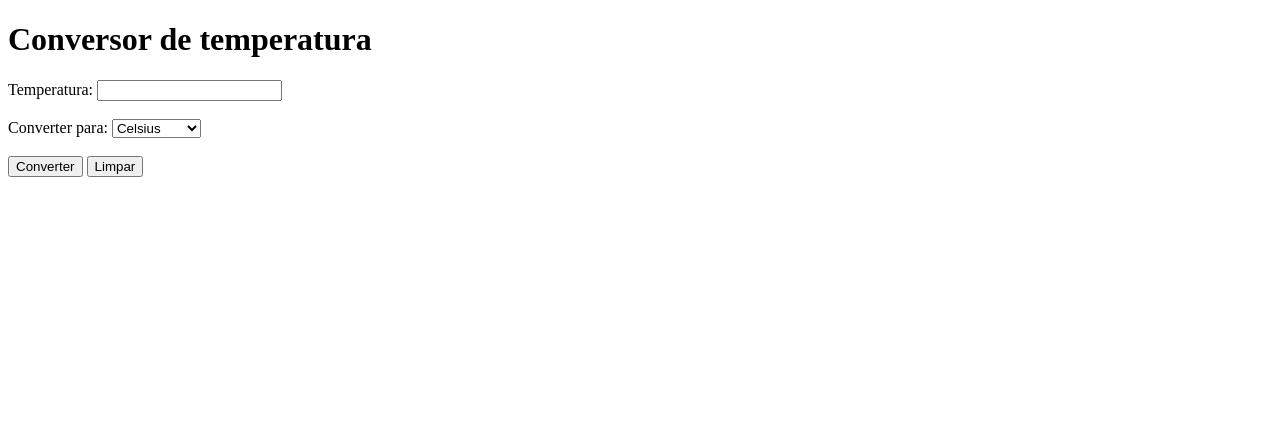
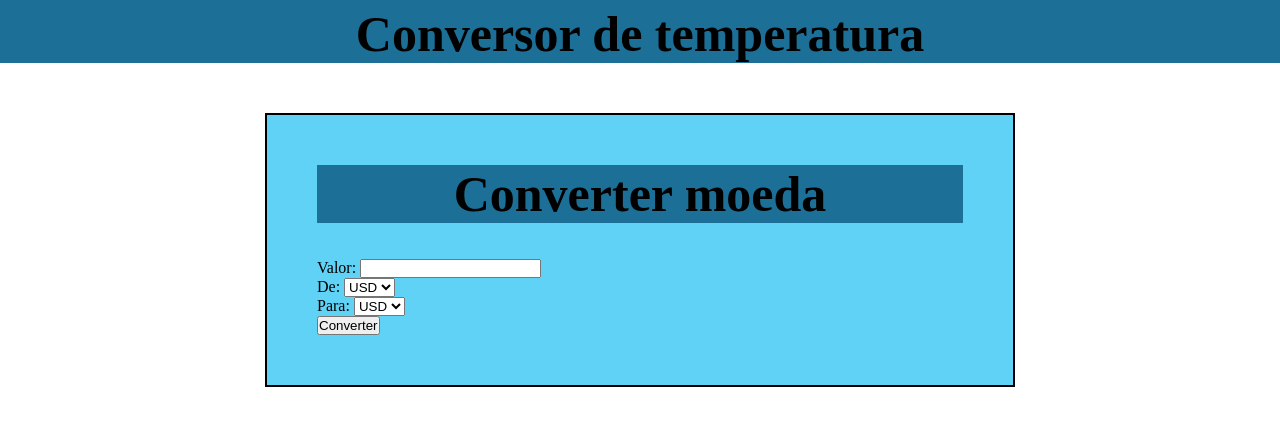
Before and after one commit to Cauasm1/aula2, a PHP site: page /conversordetemperatura.php in a window 1280 px wide. Shown: the top 436 px of the page. Run offline with PHP 8.4, Linux system fonts and the light colour scheme.

Commit message:
Termino dos projetos

```diff
--- a/calculadoraimc.php
+++ b/calculadoraimc.php
@@ -4,12 +4,17 @@
 <head>
     <meta charset="UTF-8">
     <meta name="viewport" content="width=device-width, initial-scale=1.0">
+    <link rel="stylesheet" href="style.css">
+
     <title>Document</title>
 </head>
 
 <body>
 
+    <header>
         <h1>Caculadora IMC</h1>
+    </header>
+    <div class="container">
         <form action="calculadoraimc.php" method="POST">
             <label for="Nome">Nome:</label>
             <input type="text" id="Nome" name="nome" required><br><br>
@@ -51,6 +56,7 @@
             }
             ?>
         </div>
+    </div>
 
 </body>
 
--- a/conversordetemperatura.php
+++ b/conversordetemperatura.php
@@ -4,50 +4,71 @@
 <head>
     <meta charset="UTF-8">
     <meta name="viewport" content="width=device-width, initial-scale=1.0">
-    <title>Document</title>
+    <link rel="stylesheet" href="style.css">
+    <title>Converter moeda</title>
 </head>
 
 <body>
 
-    <h1>Conversor de temperatura</h1>
-    <form action="conversordetemperatura.php" method="POST">
-        <label for="temperatura">Temperatura:</label>
-        <input type="number" id="Temperatura" name="temperatura" step="0.01" required><br><br>
-        <label for="converter">Converter para:</label>
-        <select name="temp">
-            <option name="celsius">Celsius</option>
-            <option name="fahreinheit">Fahreinheit</option>
-        </select><br><br>
-        <input type="submit" value="Converter">
-        <input type="reset" value="Limpar">
-    </form>
-    <div class="Resposta">
+    <header>
+        <h1>Conversor de temperatura</h1>
+    </header>
+
+    <div class="container">
+        <h1>Converter moeda</h1>
+        <br>
+        <br>
+        <form action="conversormoedas.php" method="POST">
+            <label for="valor">Valor:</label>
+            <input type="number" name="valor" id="valor" step="0.01" required>
+            <br>
+            <label for="moeda_origem">De:</label>
+            <select name="moeda_origem" id="moeda_origem">
+                <option value="USD">USD</option>
+                <option value="EUR">EUR</option>
+                <option value="BRL">BRL</option>
+            </select>
+            <br>
+            <label for="moeda_destino">Para:</label>
+            <select name="moeda_destino" id="moeda_destino">
+                <option value="USD">USD</option>
+                <option value="EUR">EUR</option>
+                <option value="BRL">BRL</option>
+            </select>
+            <br>
+            <button type="submit">Converter</button>
+        </form>
+
         <?php
+        if ($_SERVER["REQUEST_METHOD"] == "POST") {
+            $moeda_origem = $_POST['moeda_origem'];
+            $moeda_destino = $_POST['moeda_destino'];
+            $valor = $_POST['valor'];
 
-        if ($_SERVER["REQUEST_METHOD"] == "POST") {
-            if (isset($_POST['temperatura']) && isset($_POST['temp'])) {
-                $temperatura = $_POST['temperatura'];
-                $temp = $_POST['temp'];
-                $celsius = ($temperatura + 9 / 5) + 32;
-                $fahreinheit = ($temperatura - 32) * 5 / 9;
-                if ($temp = $celsius) {
-                    echo "O valor convertido é: $temp<br>";
-                } else if ($temp = $fahreinheit) {
-                    echo "O valor convertido é: $temp<br>";
-                }
-                $erro = (empty($temperatura)) ? "Todos os campos são obrigatórios" : ((!is_numeric($temperatura) || $temperatura <= 0 || $converter <= 0) ? "Por favor, insira valores válidos" : "");
-                if ($erro) {
-                    echo $erro;
-                } else {
-                    echo "O valor convertido é: <br>";
-                }
+            $conversao = [
+                'USD' => ['USD' => 1, 'EUR' => 0.85, 'BRL' => 5.20],
+                'EUR' => ['USD' => 1.18, 'EUR' => 1, 'BRL' => 6.12],
+                'BRL' => ['USD' => 0.19, 'EUR' => 0.16, 'BRL' => 1]
+            ];
+
+            if (isset($conversao[$moeda_origem][$moeda_destino])) {
+                $taxa = $conversao[$moeda_origem][$moeda_destino];
+                $valor_convertido = $valor * $taxa;
+
+                $simbolos = [
+                    'USD' => '$',
+                    'EUR' => '€',
+                    'BRL' => 'R$'
+                ];
+
+                $simbolo = $simbolos[$moeda_destino];
+                echo "<p>Valor convertido: {$simbolo} " . number_format($valor_convertido, 2) . "</p>";
             } else {
-                echo "Formulário não enviado corretamente";
+                echo "<p>Conversão não disponível.</p>";
             }
         }
         ?>
     </div>
-
 </body>
 
 </html>
--- /dev/null
+++ b/style.css
@@ -0,0 +1,108 @@
+* {
+    padding: 0;
+    margin: 0 auto;
+    box-sizing: border-box;
+}
+
+header {
+    background-color: rgb(28, 112, 151);
+    text-align: center;
+    padding-top: 5px;
+    padding-bottom: 0;
+}
+
+h1 {
+    background-color: rgb(28, 112, 151);
+    font-size: 50px;
+}
+
+h2 {
+    background-color: rgb(28, 112, 151);
+    font-size: 20px;
+}
+
+li {
+    list-style: none;
+    text-align: center;
+    padding: 10px;
+}
+
+.button {
+    align-items: center;
+    background-color: initial;
+    background-image: linear-gradient(rgba(14, 100, 150, 0.84), rgba(7, 15, 128, 0.84) 50%);
+    border-radius: 20px;
+    box-shadow: rgba(10, 105, 89, 0.24) 0 2px 2px, rgba(3, 77, 67, 0.671) 0 8px 12px;
+    color: #FFFFFF;
+    cursor: pointer;
+    display: flex;
+    font-family: Quicksand, sans-serif;
+    font-size: 18px;
+    font-weight: 700;
+    justify-content: center;
+    line-height: 16px;
+    margin: 15px;
+    margin-left: 30%;
+    margin-right: 30%;
+    padding: 18px 18px;
+    text-align: center;
+    text-decoration: none;
+    text-shadow: rgba(21, 33, 61, 0.863) 0 0 4px, rgba(29, 37, 83, 0.616) 0 0 12px, rgba(17, 20, 56, 0.6) 1px 1px 4px, rgba(37, 31, 91, 0.32) 4px 4px 16px;
+    user-select: none;
+    -webkit-user-select: none;
+    touch-action: manipulation;
+    vertical-align: baseline;
+}
+
+.button:hover {
+    background-image: linear-gradient(#053e94, #0d1580 50%);
+}
+
+footer {
+    background-color: black;
+    text-align: center;
+    color: white;
+    padding: 35px;
+    margin-top: 50px;
+    font-size: large;
+}
+
+.container {
+    width: 750px;
+    padding: 50px;
+    margin: 50px auto;
+    border: 2px black solid;
+    background-color: rgb(95, 210, 245);
+}
+
+.container h1 {
+    text-align: center;
+}
+
+.usuario {
+    width: 500px;
+    height: 40px;
+    padding: 50px;
+    margin: 50px;
+    border: 1px solid black;
+    background-color: beige;
+}
+
+.informacoes {
+    width: 300px;
+    height: 40px;
+    padding: 50px;
+    margin: 50px auto;
+    border: 1px solid black;
+    background-color: beige;
+}
+
+.container span {
+    font-size: 15pt;
+    font-weight: 900;
+}
+
+table {
+    border-collapse: collapse;
+    background: #FFFFF0;
+}
```
Also changed, not shown: calculadoradearea.php (+7 -0 lines), calculadoradegorjeta.php (+7 -0 lines), conversordemoedas.php (+53 -33 lines), menu.php (added, +32 -0 lines), rifa.php (added, +73 -0 lines). Lines whose indentation alone changed are shown as unchanged.
